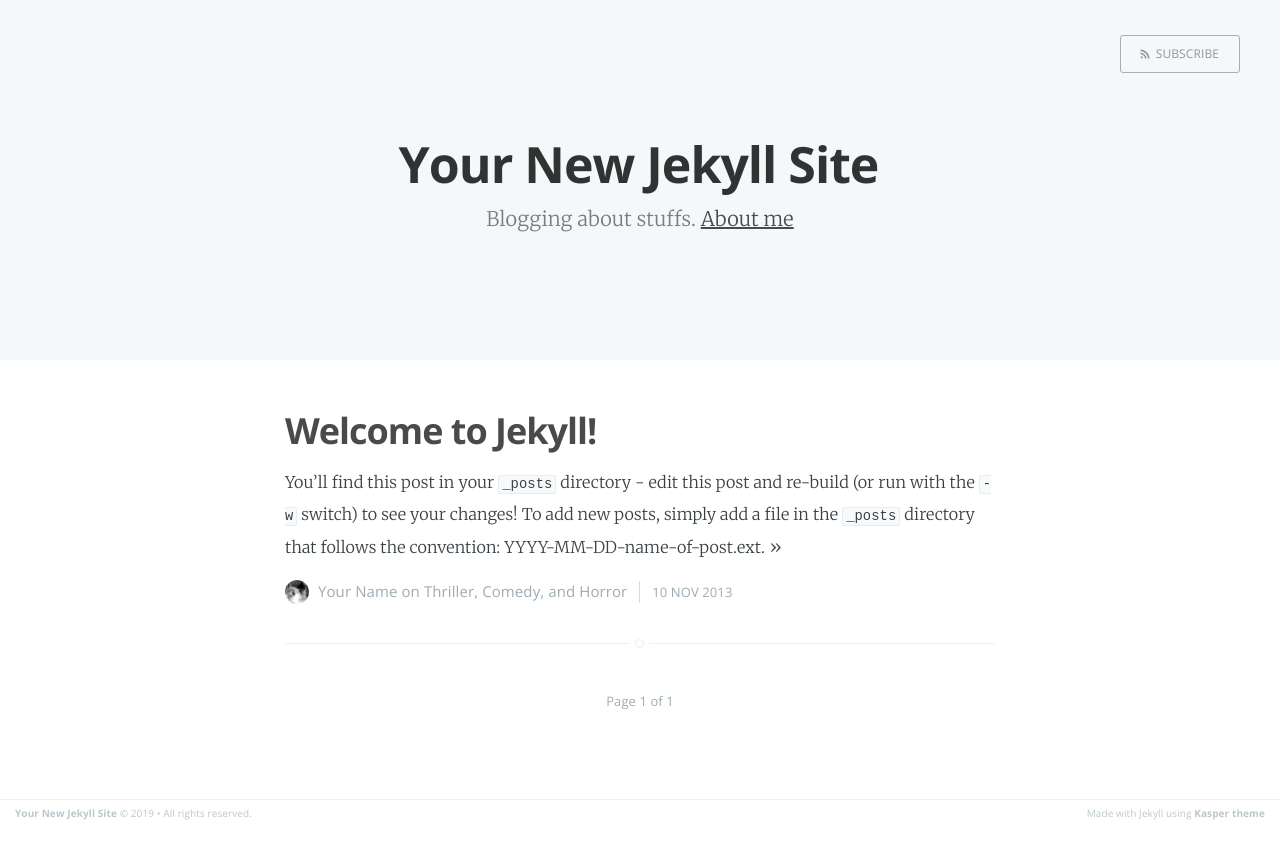
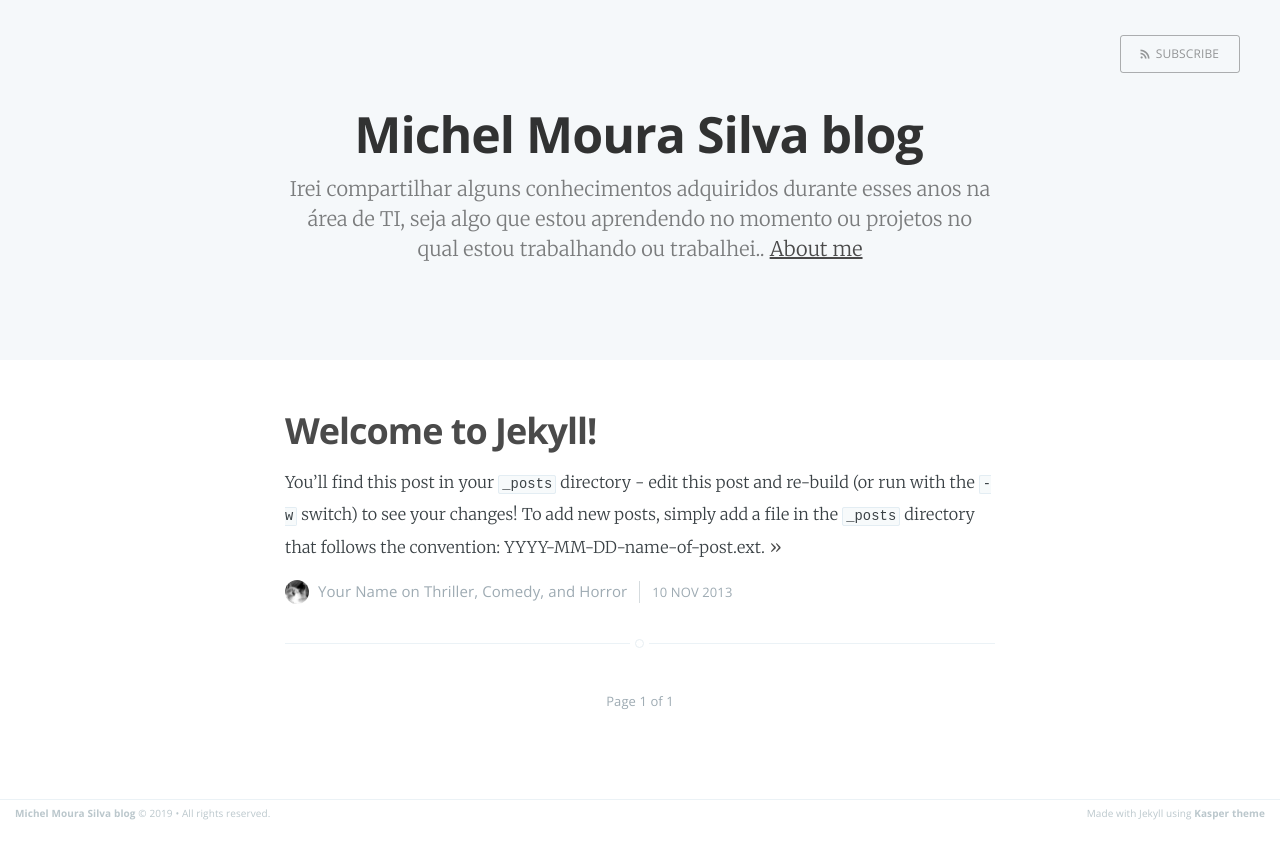
Before and after one commit to michelmourasilva/michelmourasilva.github.io, a Jekyll site: the page built from index.html, in a window 1280 px wide. Shown: the top 859 px of the page. Built offline with Jekyll 4.4.1, drawn with Linux system fonts in a browser that asks for light colours; the list of posts is cut into pages by our own code.

Commit message:
Update _config.yml

```diff
--- a/_config.yml
+++ b/_config.yml
@@ -1,5 +1,5 @@
-name: Your New Jekyll Site
-description: Blogging about stuffs
+name: Michel Moura Silva blog
+description: Irei compartilhar alguns conhecimentos adquiridos durante esses anos na área de TI, seja algo que estou aprendendo no momento ou projetos no qual estou trabalhando ou trabalhei.
 meta_description: "Your New Jekyll Site, Blogging about stuffs"
 
 markdown: kramdown
@@ -7,8 +7,8 @@ highlighter: pygments
 logo: false
 paginate: 15
 baseurl: /
-domain_name: 'http://yourblog-domain.com'
-google_analytics: 'UA-XXXXXXXX-X'
+domain_name: 'http://michelmourasilva.github.io'
+google_analytics: 'UA-134337142-1'
 gems: [jekyll-paginate]
 
 # Details for the RSS feed generator
```
